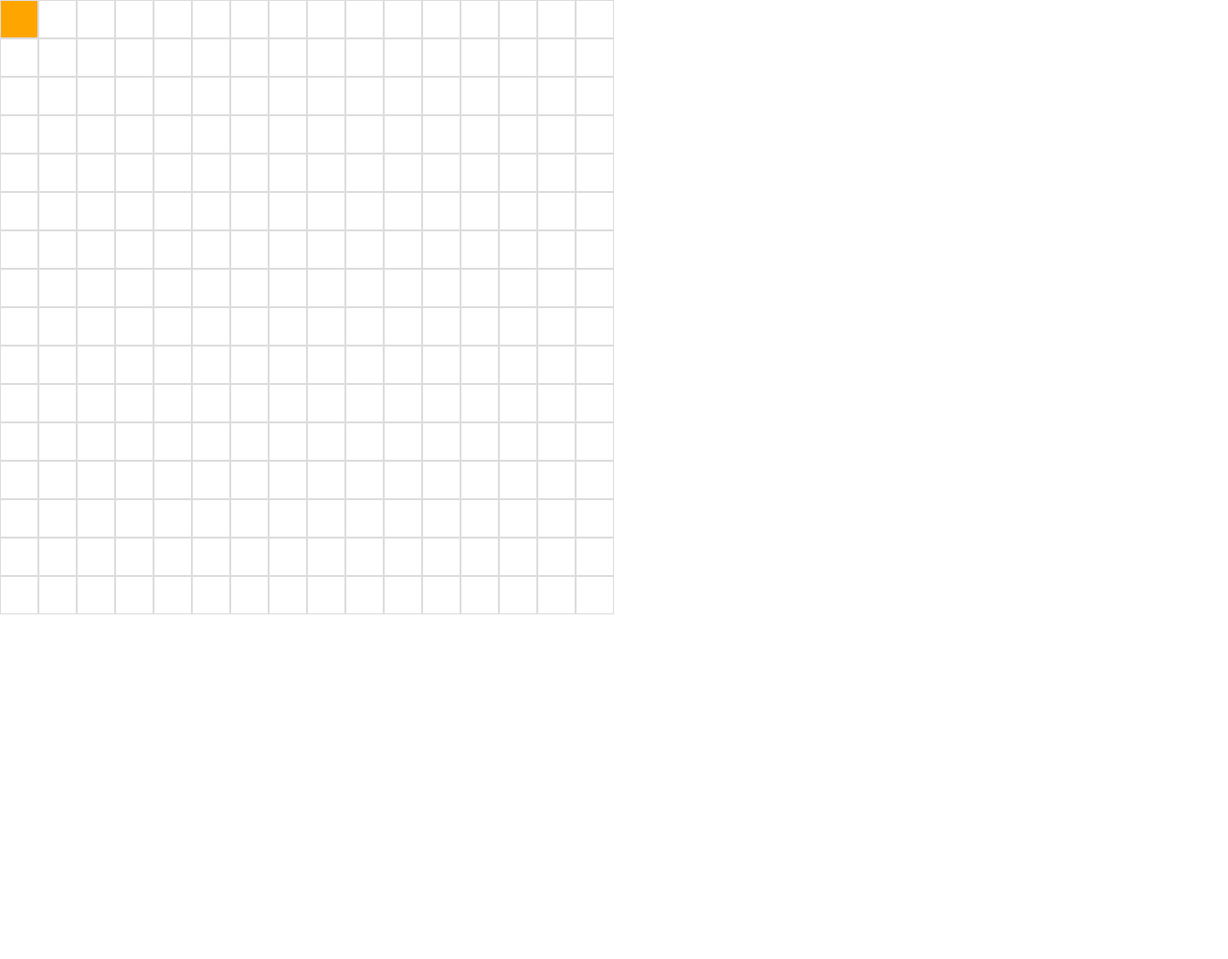
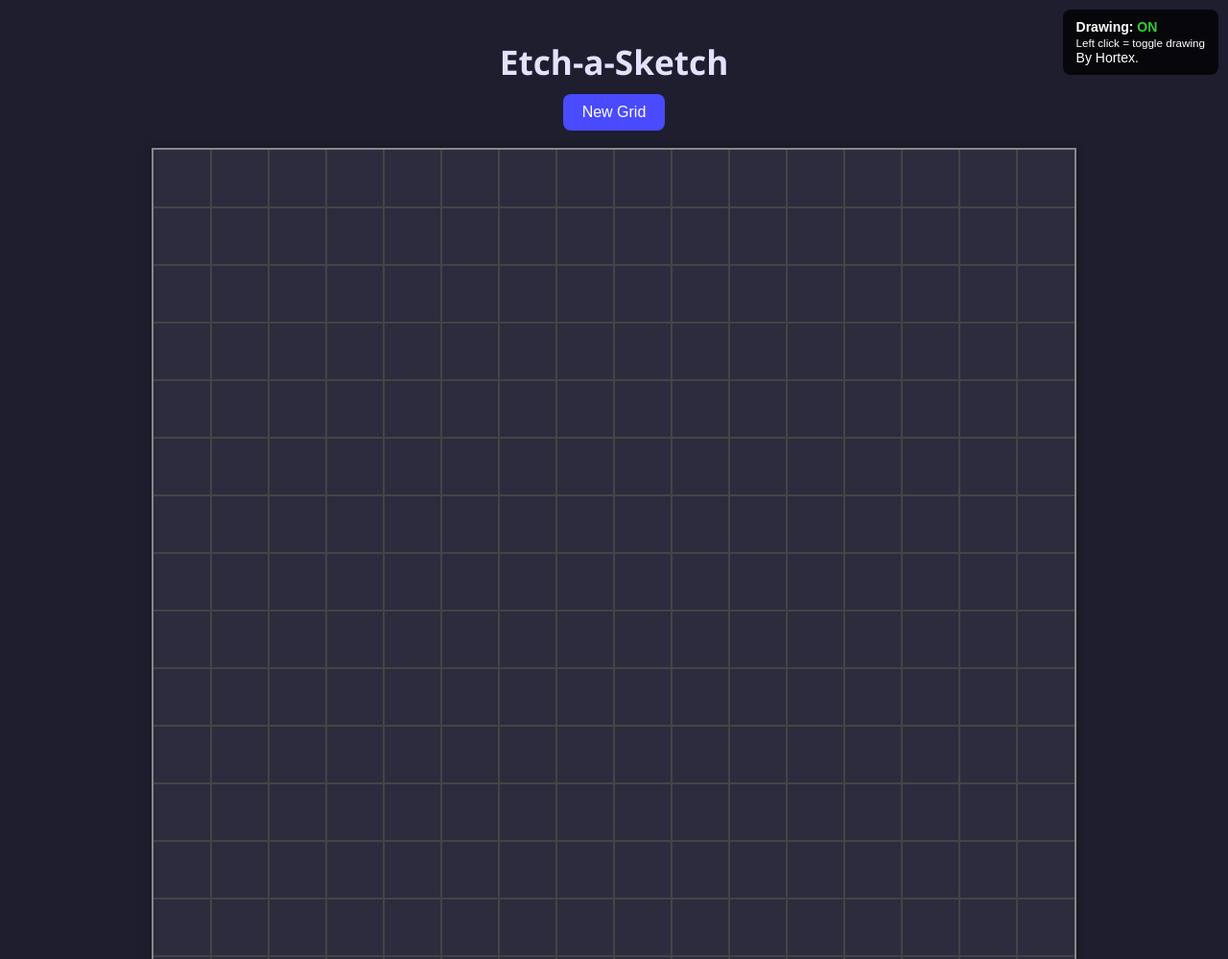
Before and after one commit to hoortex/Sketch, a plain HTML site: page index.html in a window 1280 px wide. Shown: the top 999 px of the page at 96% size. Before the commit the page ends 800 px from the top, so only its background shows below. Drawn offline with Linux system fonts and the light colour scheme.

Commit message:
Designed Website. Added Button reset and change Grid size. Added Coloring Grid. Added Turning LMB to toggle coloring.

```diff
--- a/index.html
+++ b/index.html
@@ -1,14 +1,23 @@
 <!DOCTYPE html>
 <html lang="en">
 <head>
-    <meta charset="UTF-8">
-    <meta name="viewport" content="width=device-width, initial-scale=1.0">
-    <title>Sketch</title>
-    <link rel="stylesheet" href="style.css">
+  <meta charset="UTF-8" />
+  <meta name="viewport" content="width=device-width, initial-scale=1.0"/>
+  <title>Etch-a-Sketch</title>
+  <link rel="stylesheet" href="style.css" />
 </head>
 <body>
-    <div id="container"></div>
+  <div class="controls">
+    <h1>Etch-a-Sketch</h1>
+    <button id="newGridBtn">New Grid</button>
+  </div>
 
-    <script src="./scripts.js"></script>
+  <div id="container"></div>
+  <div id="statusPanel">
+    <p><strong>Drawing:</strong> <span id="drawingStatus">ON</span></p>
+    <small>Left click = toggle drawing</small>
+    <p>By Hortex.</p>
+  </div>
+  <script src="scripts.js"></script>
 </body>
 </html>
--- a/scripts.js
+++ b/scripts.js
@@ -1,19 +1,55 @@
-const cont = document.getElementById("container");
+const container = document.getElementById("container");
+const button = document.getElementById("newGridBtn");
+let isDrawing = true;
 
-for (let i = 0; i < 256; i++) {
-    const div = document.createElement('div');
-    div.classList.add(`square`);
-    cont.appendChild(div);
-}
+document.body.addEventListener("mousedown", (e) => {
+    if (e.button === 0) {
+      isDrawing = !isDrawing;
+      updateDrawingStatus();
+    }
+  });
 
-const squares = document.querySelectorAll(`.square`);
+  function createGrid(size) {
+    container.innerHTML = "";
+    const squareSize = 960 / size;
 
-squares.forEach(square => {
-    square.addEventListener('mouseenter', () => {
-        square.style.backgroundColor = "orange";
-    });
+    for (let i = 0; i < size * size; i++) {
+      const div = document.createElement("div");
+      div.classList.add("square");
+      div.style.width = `${squareSize}px`;
+      div.style.height = `${squareSize}px`;
 
-    square.addEventListener('mouseleave', () => {
-        square.style.backgroundColor = "";
-    });
+      div.addEventListener("mouseover", () => {
+        if (isDrawing) {
+          div.style.backgroundColor = "#ffffff";
+        }
+      });
+
+      container.appendChild(div);
+    }
+  }
+
+
+button.addEventListener("click", () => {
+  let size = prompt("Enter grid size (max 100):");
+  size = parseInt(size);
+  if (size > 0 && size <= 100) {
+    createGrid(size);
+  } else {
+    alert("Invalid number. Please enter a value from 1 to 100.");
+  }
 });
+
+function updateDrawingStatus() {
+    const statusSpan = document.getElementById("drawingStatus");
+    if (isDrawing) {
+      statusSpan.textContent = "ON";
+      statusSpan.classList.remove("off");
+    } else {
+      statusSpan.textContent = "OFF";
+      statusSpan.classList.add("off");
+    }
+  }
+
+createGrid(16);
+updateDrawingStatus();
--- a/style.css
+++ b/style.css
@@ -1,19 +1,79 @@
 * {
-    box-sizing: border-box; /* Zapewnia, że padding i border są wliczane w rozmiar */
+    box-sizing: border-box;
     margin: 0;
     padding: 0;
-}
+  }
 
-#container {
+  body {
+    background-color: #1e1e2f;
+    font-family: 'Segoe UI', sans-serif;
+    color: #f0f0f0;
+    display: flex;
+    flex-direction: column;
+    align-items: center;
+    padding: 40px 20px;
+    min-height: 100vh;
+  }
+
+  .controls {
+    text-align: center;
+    margin-bottom: 20px;
+  }
+
+  h1 {
+    margin-bottom: 10px;
+    font-size: 2.2rem;
+    color: #e2e2ff;
+  }
+
+  button {
+    padding: 10px 20px;
+    font-size: 1rem;
+    background-color: #4a4aff;
+    color: white;
+    border: none;
+    border-radius: 8px;
+    cursor: pointer;
+    transition: 0.3s ease;
+  }
+
+  button:hover {
+    background-color: #3030ff;
+  }
+
+  #container {
     display: flex;
     flex-wrap: wrap;
-    width: 640px;
-    height: 640px;
-    border: 0px solid #000;
-}
+    width: 960px;
+    height: 960px;
+    background-color: #2c2c3e;
+    outline: 2px solid #888;
+    box-shadow: 0 0 10px #00000077;
+  }
 
-.square {
-    flex: 0 0 40px;
-    height: 40px;
-    border: 1px solid #ddd;
-}
+  .square {
+    outline: 1px solid #444;
+  }
+
+  #statusPanel {
+    position: fixed;
+    top: 10px;
+    right: 10px;
+    background: rgba(0, 0, 0, 0.75);
+    color: white;
+    padding: 10px 14px;
+    border-radius: 8px;
+    font-family: sans-serif;
+    font-size: 14px;
+    z-index: 1000;
+    user-select: none;
+  }
+
+  #drawingStatus {
+    font-weight: bold;
+    color: limegreen;
+  }
+
+  #drawingStatus.off {
+    color: red;
+  }
```
